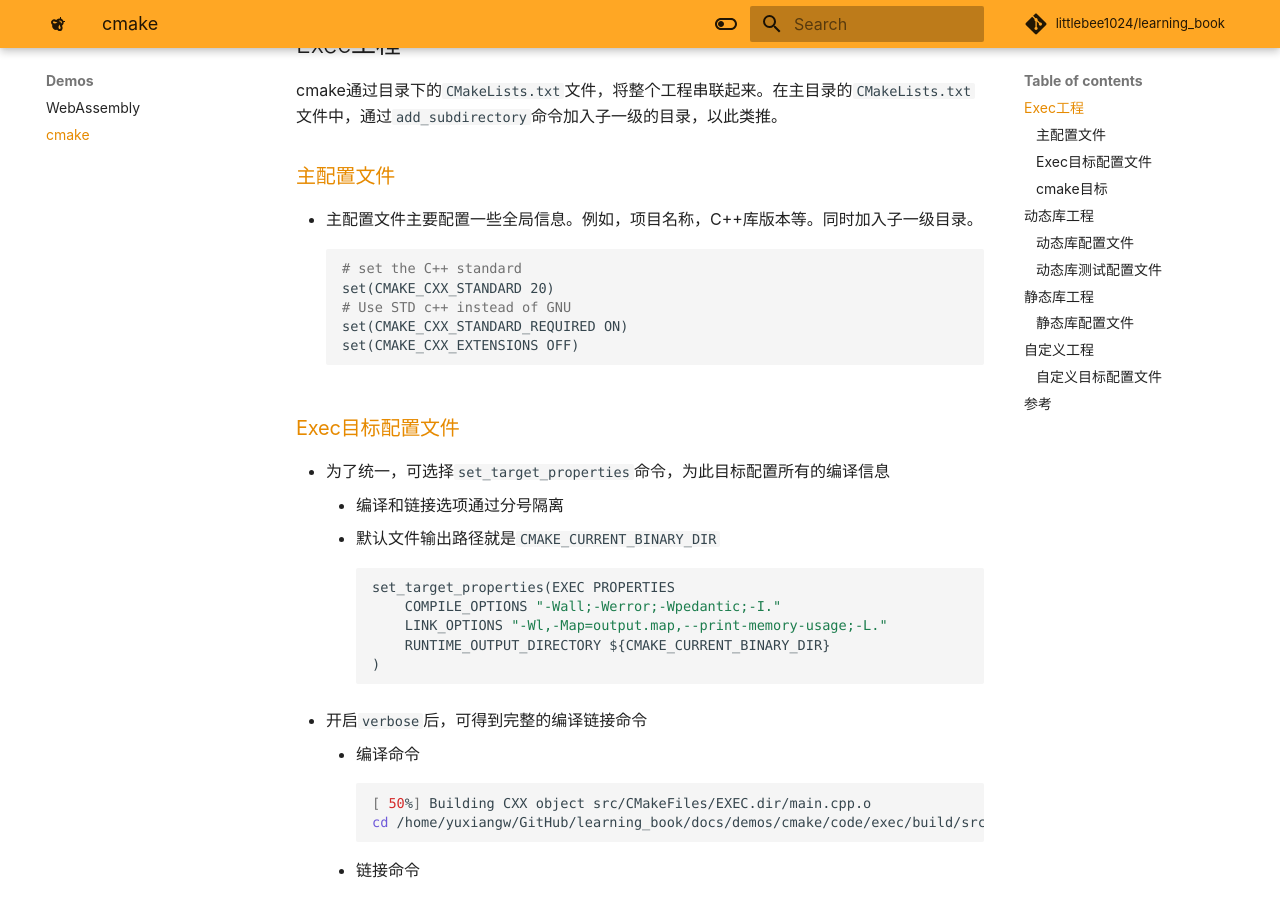
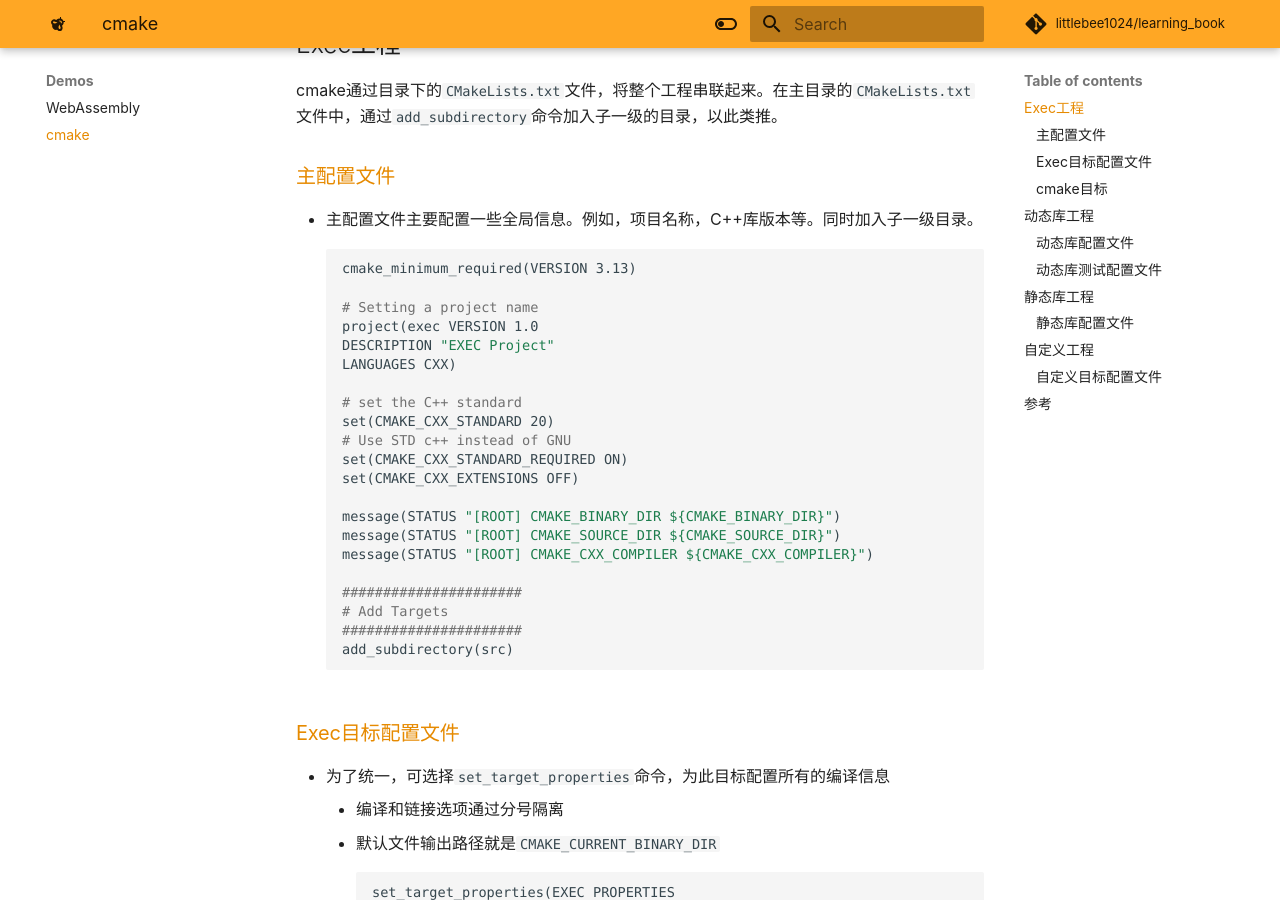
Before and after one commit to LittleBee1024/learning_book, an MkDocs documentation site: the page built from docs/demos/cmake/README.md, in a window 1280 px wide and 900 px high, scrolled down 266 px. Built offline with MkDocs 1.6.1 and Material for MkDocs 9.7.7, drawn with Linux system fonts in a browser that asks for light colours; some web fonts are replaced; comment, search, counter and statistics services are not loaded.

Commit message:
add test

````diff
--- a/docs/demos/cmake/README.md
+++ b/docs/demos/cmake/README.md
@@ -8,12 +8,29 @@ cmake通过目录下的`CMakeLists.txt`文件，将整个工程串联起来。
 ### [主配置文件](./code/exec/CMakeLists.txt)
 * 主配置文件主要配置一些全局信息。例如，项目名称，C++库版本等。同时加入子一级目录。
     ```makefile
+    cmake_minimum_required(VERSION 3.13)
+
+    # Setting a project name
+    project(exec VERSION 1.0
+    DESCRIPTION "EXEC Project"
+    LANGUAGES CXX)
+
     # set the C++ standard
     set(CMAKE_CXX_STANDARD 20)
     # Use STD c++ instead of GNU
     set(CMAKE_CXX_STANDARD_REQUIRED ON)
     set(CMAKE_CXX_EXTENSIONS OFF)
+
+    message(STATUS "[ROOT] CMAKE_BINARY_DIR ${CMAKE_BINARY_DIR}")
+    message(STATUS "[ROOT] CMAKE_SOURCE_DIR ${CMAKE_SOURCE_DIR}")
+    message(STATUS "[ROOT] CMAKE_CXX_COMPILER ${CMAKE_CXX_COMPILER}")
+
+    ######################
+    # Add Targets
+    ######################
+    add_subdirectory(src)
     ```
+
 ### [Exec目标配置文件](./code/exec/src/CMakeLists.txt)
 * 为了统一，可选择`set_target_properties`命令，为此目标配置所有的编译信息
     * 编译和链接选项通过分号隔离
````
